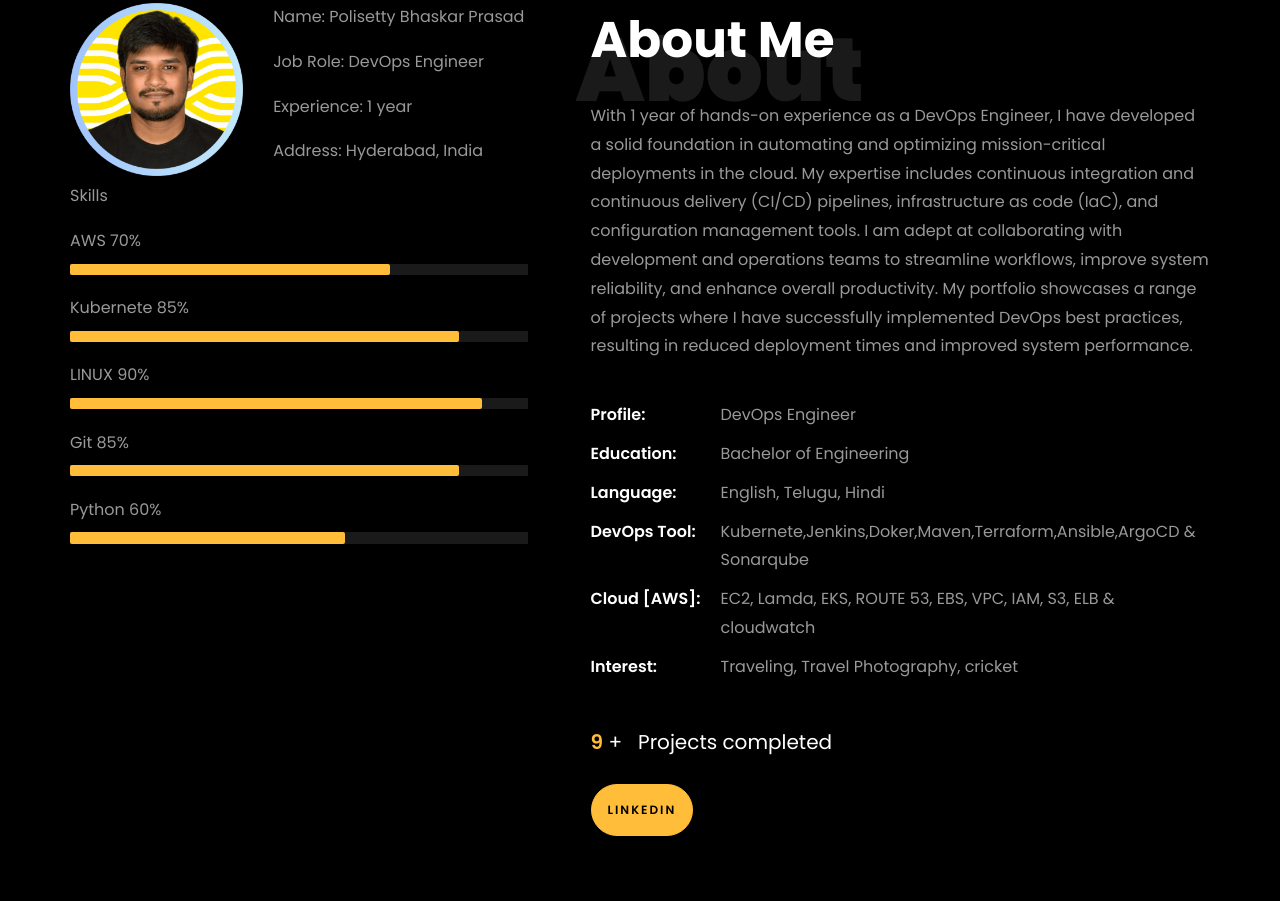
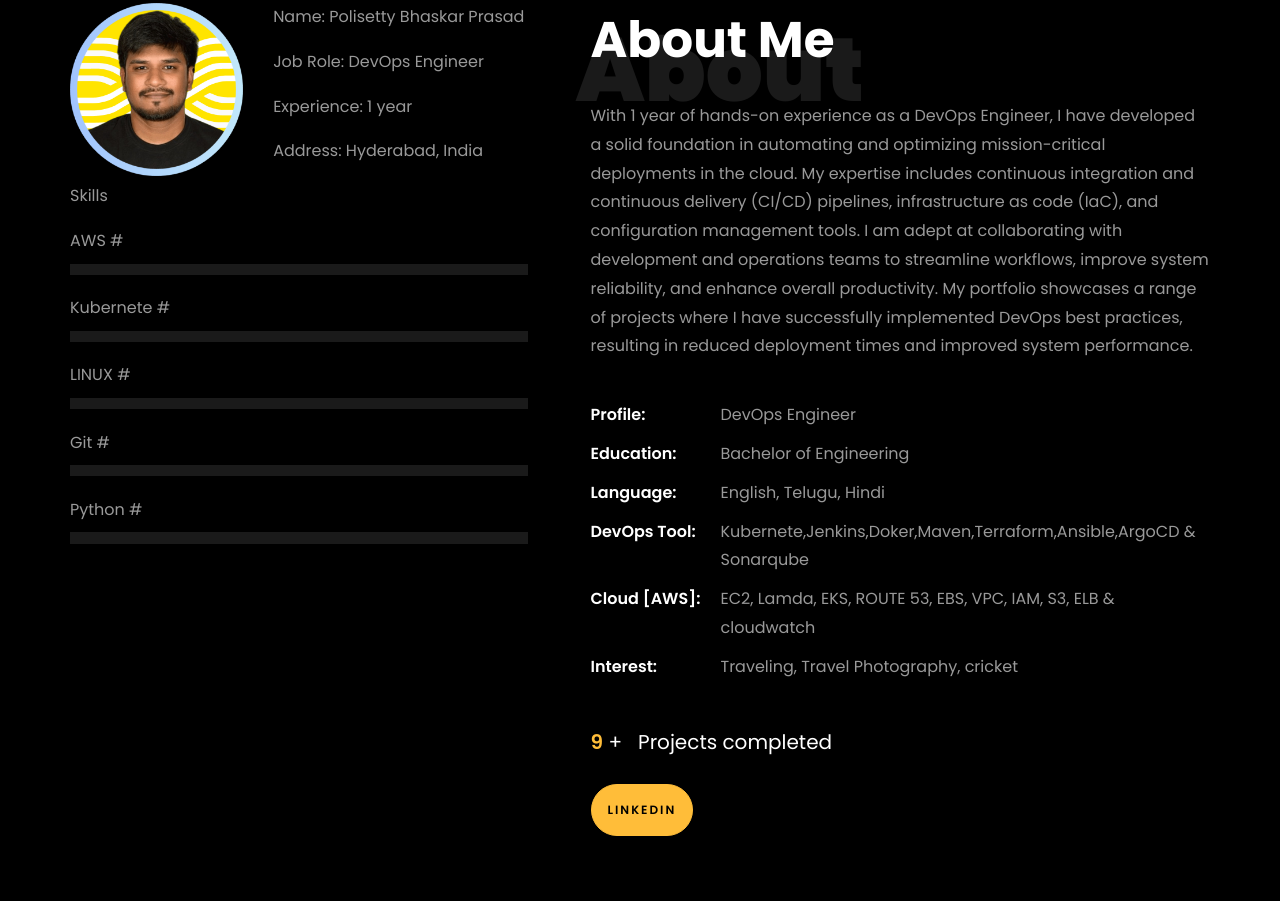
Before and after one commit to bhaskargit25/Bhaskarportfoliowebsite.io, a plain HTML site: page index.html in a window 1280 px wide. Shown: the part 859-1760 px from the top of the page. Drawn offline with Linux system fonts and the light colour scheme; files whose address does not match are found by name.

Commit message:
Update index.html

```diff
--- a/index.html
+++ b/index.html
@@ -229,34 +229,34 @@
 
 								<div class="skill-mf">
 									<p class="title-s">Skills</p>
-									<span>AWS</span> <span class="pull-right">70%</span>
+									<span>AWS</span> <span class="pull-right">#</span>
 									<div class="progress">
-										<div class="progress-bar" role="progressbar" style="width: 70%;" aria-valuenow="70" aria-valuemin="0"
-											aria-valuemax="100"></div>
+<!-- 										<div class="progress-bar" role="progressbar" style="width: 70%;" aria-valuenow="70" aria-valuemin="0"
+											aria-valuemax="100"></div> -->
 									</div>
 
-									<span>Kubernete</span> <span class="pull-right">85%</span>
+									<span>Kubernete</span> <span class="pull-right">#</span>
 									<div class="progress">
-										<div class="progress-bar" role="progressbar" style="width: 85%" aria-valuenow="85" aria-valuemin="0"
-											aria-valuemax="100"></div>
+<!-- 										<div class="progress-bar" role="progressbar" style="width: 85%" aria-valuenow="85" aria-valuemin="0"
+											aria-valuemax="100"></div> -->
 									</div>
 
-									<span>LINUX</span> <span class="pull-right">90%</span>
+									<span>LINUX</span> <span class="pull-right">#</span>
 									<div class="progress">
-										<div class="progress-bar" role="progressbar" style="width: 90%" aria-valuenow="90" aria-valuemin="0"
-											aria-valuemax="100"></div>
+<!-- 										<div class="progress-bar" role="progressbar" style="width: 90%" aria-valuenow="90" aria-valuemin="0"
+											aria-valuemax="100"></div> -->
 									</div>
 
-									<span>Git</span> <span class="pull-right">85%</span>
+									<span>Git</span> <span class="pull-right">#</span>
 									<div class="progress">
-										<div class="progress-bar" role="progressbar" style="width: 85%" aria-valuenow="85" aria-valuemin="0"
-											aria-valuemax="100"></div>
+<!-- 										<div class="progress-bar" role="progressbar" style="width: 85%" aria-valuenow="85" aria-valuemin="0"
+											aria-valuemax="100"></div> -->
 									</div>
 
-									<span>Python</span> <span class="pull-right">60%</span>
+									<span>Python</span> <span class="pull-right">#</span>
 									<div class="progress">
-										<div class="progress-bar" role="progressbar" style="width: 60%" aria-valuenow="60" aria-valuemin="0"
-											aria-valuemax="100"></div>
+<!-- 										<div class="progress-bar" role="progressbar" style="width: 60%" aria-valuenow="60" aria-valuemin="0"
+											aria-valuemax="100"></div> -->
 									</div>
 								</div>
 							</div>
@@ -390,7 +390,7 @@
 
     		<div class="row justify-content-center mt-5">
     			<div class="col-md-6 text-center ftco-animate">
-    				<p><a href="https://drive.google.com/file/d/1UU5zroA4Z7HOOgHSx8An-Ssfb299Ap7-/view?usp=drive_link" class="btn btn-primary py-4 px-5">Download CV</a></p>
+    				<p><a href="https://drive.google.com/file/d/1XUIzgcbhcFQRORFTkXU5W5qqX7GUvFU9/view?usp=drivesdk">Download CV</a></p>
     			</div>
     		</div>
     	</div>
@@ -571,7 +571,7 @@
           			<span class="icon-globe"></span>
           		</div>
           		<h3 class="mb-4">Download Resume</h3>
-	            <p><a href="https://drive.google.com/file/d/1UU5zroA4Z7HOOgHSx8An-Ssfb299Ap7-/view?usp=drive_link">resumelink</a></p>
+	            <p><a href="https://drive.google.com/file/d/1XUIzgcbhcFQRORFTkXU5W5qqX7GUvFU9/view?usp=drivesdk">resumelink</a></p>
 	          </div>
           </div>
 
```
